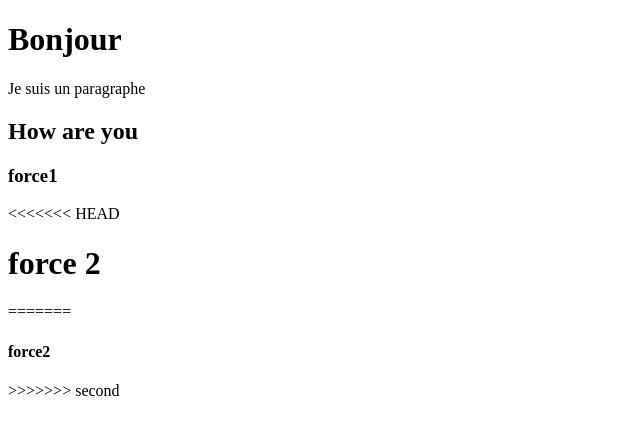
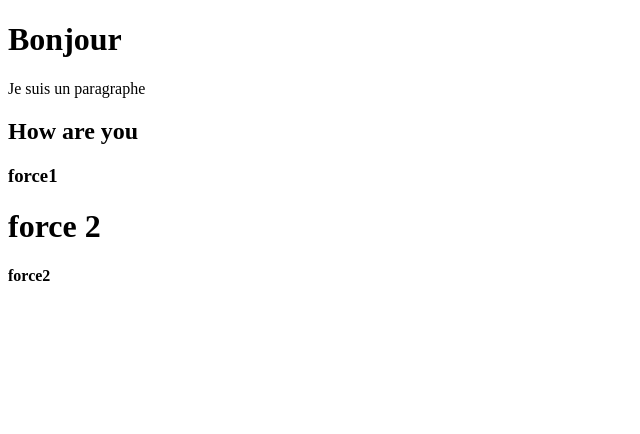
Before and after one commit to elprofessorCopa/Conflit_git, a plain HTML site: page index.html in a window 1280 px wide. Shown: the whole page, without its empty margins (0-640 px from the left). Drawn offline with Linux system fonts and the light colour scheme.

Commit message:
commit after correction

```diff
--- a/index.html
+++ b/index.html
@@ -10,11 +10,11 @@
     <p>Je suis un paragraphe</p>
     <h2>How are you</h2>
     <h3>force1</h3>
-<<<<<<< HEAD
+
     <h1> force 2</h1>
-=======
+
     <h4>force2</h4>
 
->>>>>>> second
+
 </body>
 </html>
```
